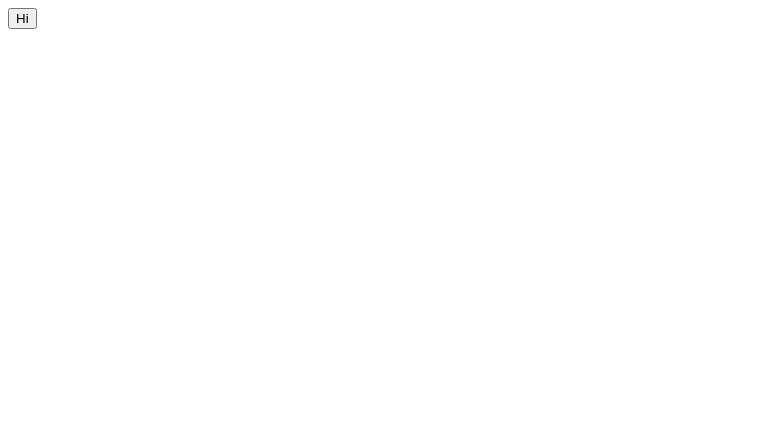
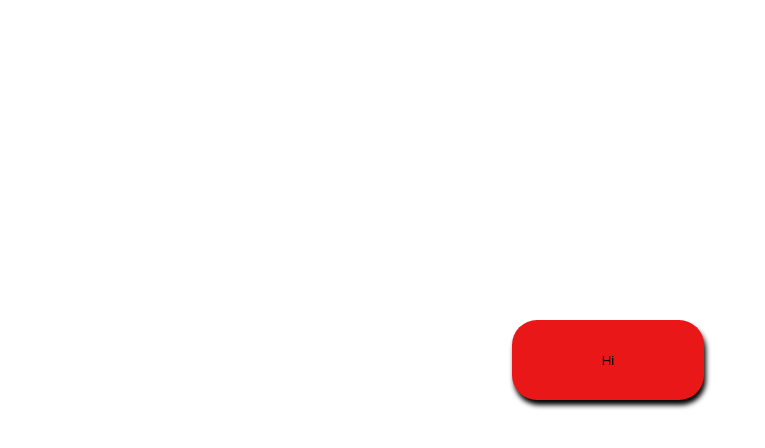
Before and after one commit to jonmancia/changeMeBackground, a plain HTML site: page index.html in a window 1280 px wide. Shown: the whole page, without its empty margins (0-765 px from the left). Drawn offline with Linux system fonts and the light colour scheme.

Commit message:
bug fixes/improved styling

```diff
--- a/index.html
+++ b/index.html
@@ -6,15 +6,23 @@
   <title>JS Bin</title>
 </head>
 <!-- Added some styling -->
+
 <style>
-input[type="submit"]{
-  margin: 0 auto;
-  position: relative;
+#button {
+  position: absolute;
   top: 40%;
+  left: 40%;
+  width: 15%;
+  height: 10%;
+  background-color: rgb(234,23, 24);
+  border: none;
+  border-radius: 25px;
+  box-shadow: 2px 5px 5px black;
 }
 </style>
+
 <body id="body">
-<input type="submit" onclick="changeMeColor()" value="Hi">
+<input id="button" type="submit" onclick="changeMeColor()" value="Hi">
 <script type="text/javascript" src="changeBkgcolor.js"></script>
 </body>
 </html>
```
